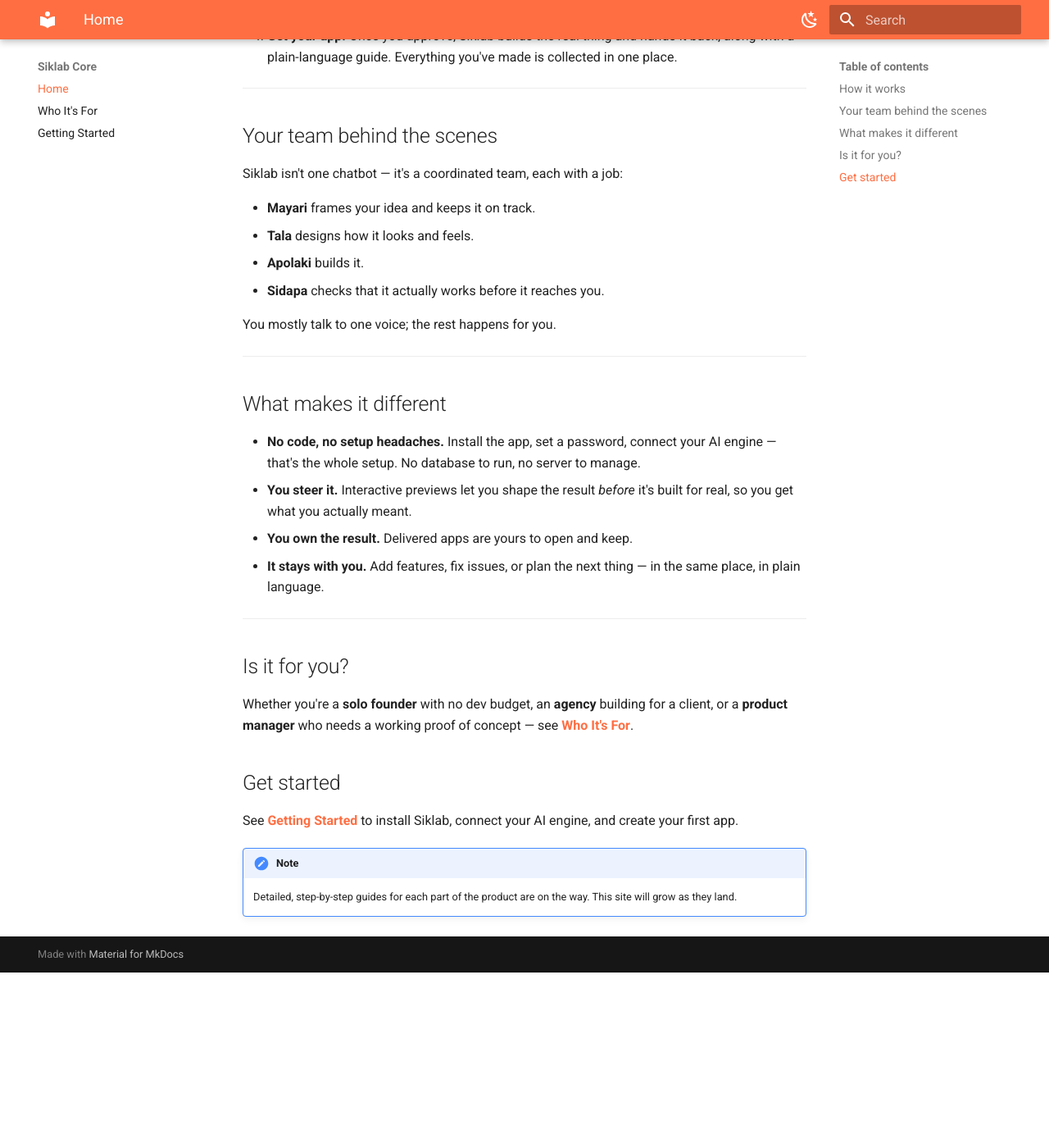
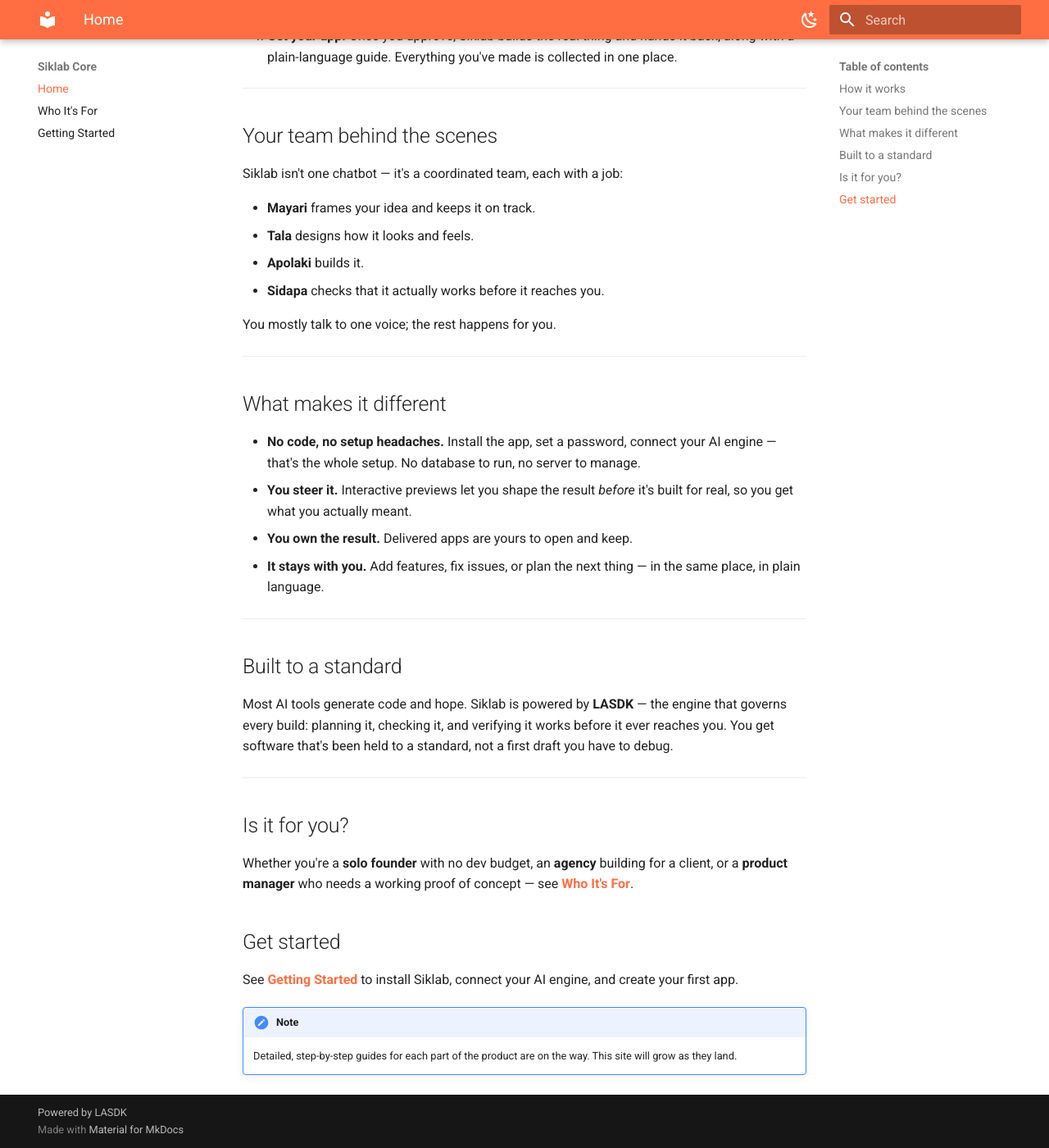
Before and after one commit to bakunawa-siklabcore/siklab-docs, an MkDocs documentation site: the page built from docs/index.md, in a window 1280 px wide and 1400 px high, scrolled down 643 px. Shown: the whole window at 82% size. Built offline with MkDocs 1.6.1 and Material for MkDocs 9.7.7, drawn with Linux system fonts in a browser that asks for light colours; before the commit the page ends 1829 px from its top, so only the background shows below that.

Commit message:
Add 'Powered by LASDK' — governance-engine framing + footer badge

```diff
--- a/docs/index.md
+++ b/docs/index.md
@@ -41,6 +41,12 @@ You mostly talk to one voice; the rest happens for you.
 
 ---
 
+## Built to a standard
+
+Most AI tools generate code and hope. Siklab is powered by **LASDK** — the engine that governs every build: planning it, checking it, and verifying it works before it ever reaches you. You get software that's been held to a standard, not a first draft you have to debug.
+
+---
+
 ## Is it for you?
 
 Whether you're a **solo founder** with no dev budget, an **agency** building for a client, or a **product manager** who needs a working proof of concept — see **[Who It's For](use-cases.md)**.
--- a/mkdocs.yml
+++ b/mkdocs.yml
@@ -3,6 +3,7 @@ site_description: Turn a plain-language brief into a working web app, built and
 site_author: Siklab
 # Set this to your published URL before deploying, e.g. https://<org>.github.io/siklab-docs/
 site_url: "https://bakunawa-siklabcore.github.io/siklab-docs/"
+copyright: "Powered by LASDK"
 
 theme:
   name: material
```
